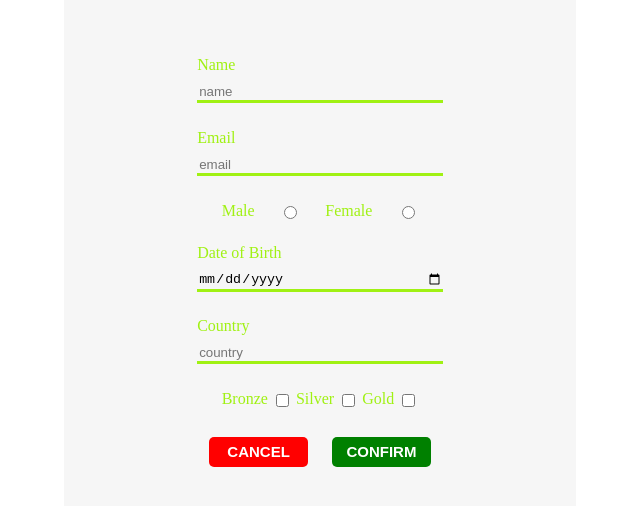
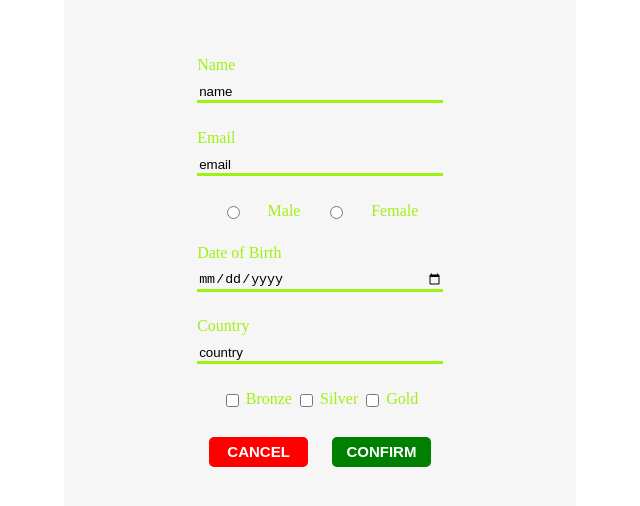
Before and after one commit to DavitMchedlishvili/Davaleba-11, a plain HTML site: page index.html in a window 1280 px wide. Shown: the part 188-694 px from the top of the page, without its empty margins (320-960 px from the left). Drawn offline with Linux system fonts and the light colour scheme.

Commit message:
last corrections

```diff
--- a/CSS/style.css
+++ b/CSS/style.css
@@ -55,6 +55,15 @@ form{
 }
 
 
+::placeholder{
+    color: black;
+}
+
+
+
+
+
+
 .inputbox{
     display: flex;
     flex-direction: column;
@@ -86,7 +95,6 @@ label{
 
 .genderbox{
     width: 80%;
-
     display: flex;
     justify-content: space-between;
     margin-left: 10%;
@@ -96,7 +104,6 @@ label{
 
 .metalbox{
     width: 80%;
-
     display: flex;
     justify-content: space-between;
     margin-left: 10%;
--- a/index.html
+++ b/index.html
@@ -39,11 +39,13 @@
 
 
                     <div class="genderbox">
+
+                        <input type="radio"  id="gender" name="gender">
                         <label for="gender">Male</label>
+
+
                         <input type="radio"  id="gender" name="gender">
-
                         <label for="gender">Female</label>
-                        <input type="radio"  id="gender" name="gender">
 
 
                     </div>
@@ -68,14 +70,17 @@
 
 
                     <div class="metalbox">
-                        <label for="checkbox">Bronze</label>
-                    <input type="checkbox" name="checkbox" id="checkbox">
 
+                    <input type="checkbox"  id="checkbox" name="checkbox">
+                    <label for="checkbox">Bronze</label>
+
+
+                    <input type="checkbox"  id="checkbox" name="checkbox">
                     <label for="checkbox">Silver</label>
-                    <input type="checkbox" name="checkbox" id="checkbox">
 
+
+                    <input type="checkbox" id="checkbox" name="checkbox" >
                     <label for="checkbox">Gold</label>
-                    <input type="checkbox" name="checkbox" id="checkbox">
                     </div>
 
 
```
